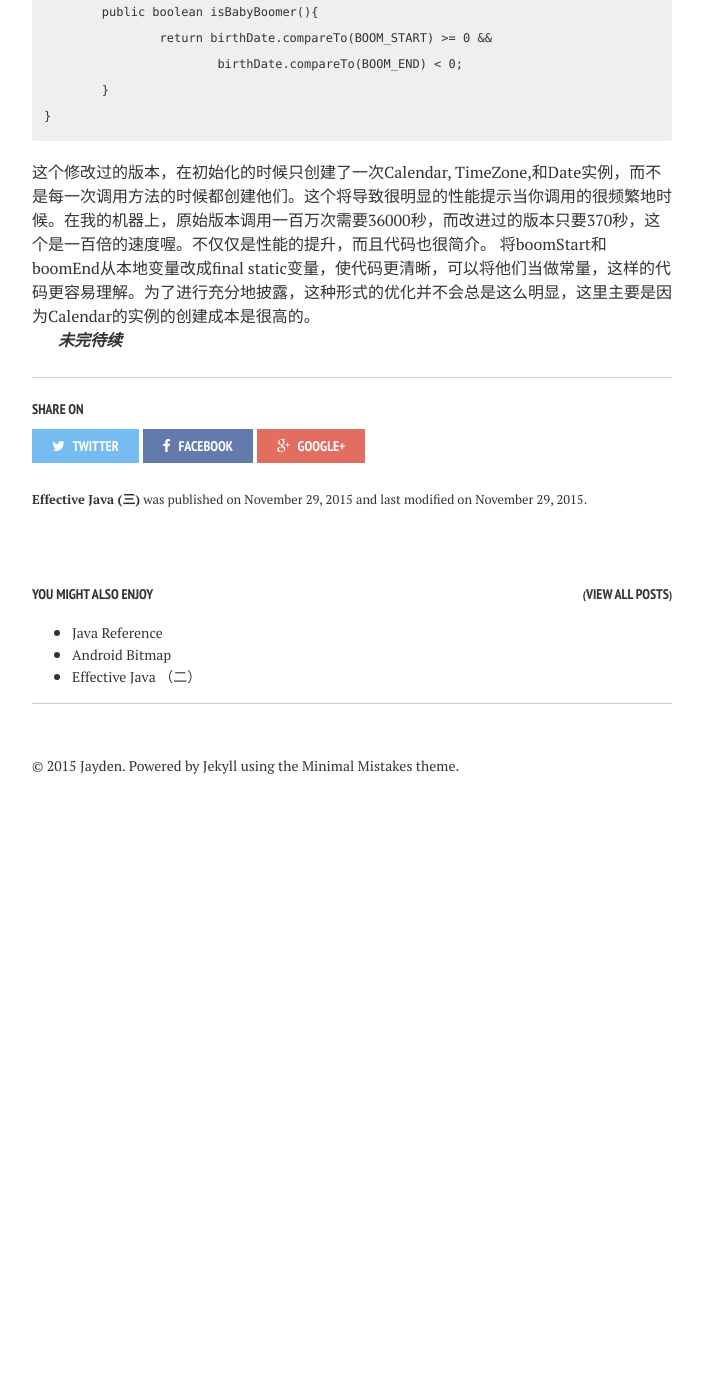
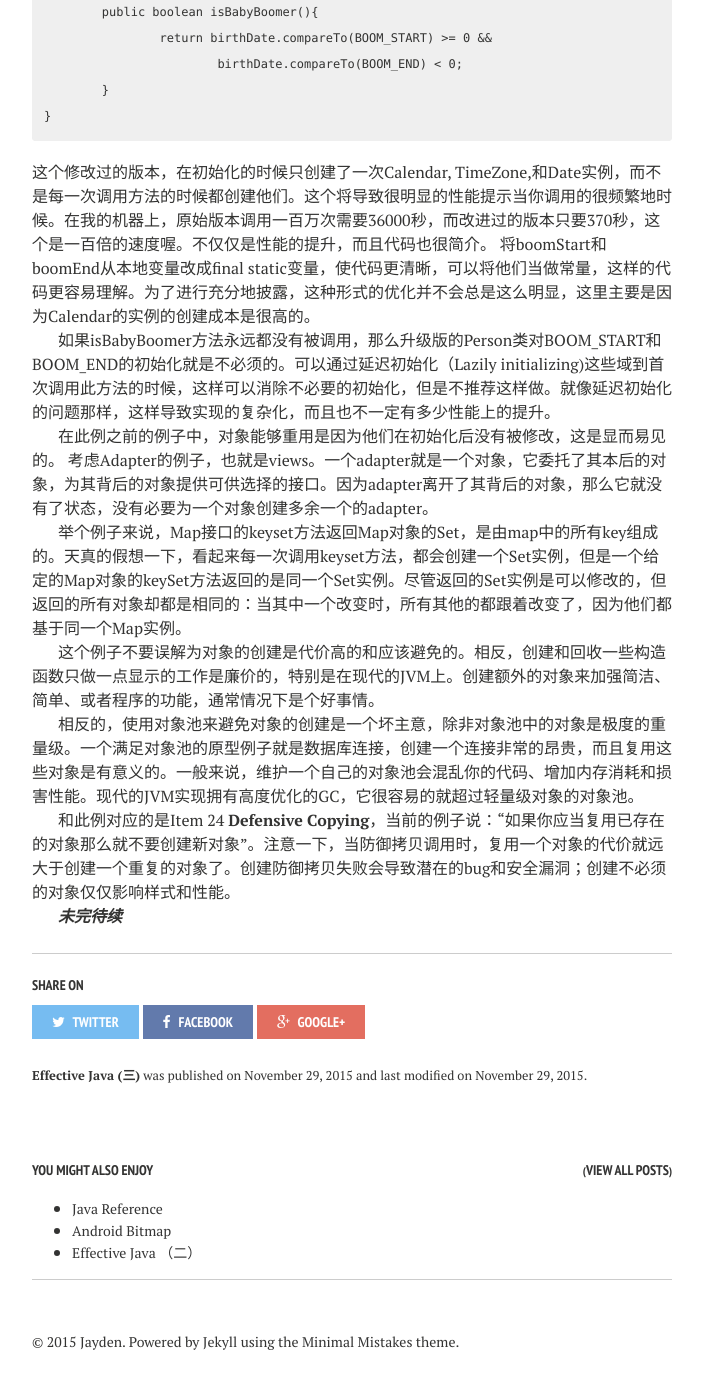
Before and after one commit to dreamhb/dreamhb.github.io, a Jekyll site: the page built from _posts/2015-11-29-Effective-Java-Three.md, in a window 1280 px wide and 1400 px high, scrolled down 1729 px. Shown: the top 1389 px of the window, without its empty margins (288-991 px from the left). Built offline with Jekyll 4.4.1, drawn with Linux system fonts in a browser that asks for light colours; nearby versions of some CDN libraries; comment, search, counter and statistics services are not loaded; before the commit the page ends 2553 px from its top, so only the background shows below that.

Commit message:
complete item4

```diff
--- a/_posts/2015-11-29-Effective-Java-Three.md
+++ b/_posts/2015-11-29-Effective-Java-Three.md
@@ -1,7 +1,7 @@
 ---
 layout: post
 title:  Effective Java (三)
-excerpt: "避免创建重复的对象"
+excerpt: "避免创建重复的对象,如果可以复用，那就不要新创建，如果创建一些小的和简单的对象却是可以的"
 modified: 2015-11-29
 tags: [java, reading note]
 comments: true
@@ -74,4 +74,17 @@ class Person{
 这个修改过的版本，在初始化的时候只创建了一次Calendar, TimeZone,和Date实例，而不是每一次调用方法的时候都创建他们。这个将导致很明显的性能提示当你调用的很频繁地时候。在我的机器上，原始版本调用一百万次需要36000秒，而改进过的版本只要370秒，这个是一百倍的速度喔。不仅仅是性能的提升，而且代码也很简介。
 将boomStart和boomEnd从本地变量改成final static变量，使代码更清晰，可以将他们当做常量，这样的代码更容易理解。为了进行充分地披露，这种形式的优化并不会总是这么明显，这里主要是因为Calendar的实例的创建成本是很高的。
 
+如果isBabyBoomer方法永远都没有被调用，那么升级版的Person类对BOOM_START和BOOM_END的初始化就是不必须的。可以通过延迟初始化（Lazily initializing)这些域到首次调用此方法的时候，这样可以消除不必要的初始化，但是不推荐这样做。就像延迟初始化的问题那样，这样导致实现的复杂化，而且也不一定有多少性能上的提升。
+
+在此例之前的例子中，对象能够重用是因为他们在初始化后没有被修改，这是显而易见的。
+考虑Adapter的例子，也就是views。一个adapter就是一个对象，它委托了其本后的对象，为其背后的对象提供可供选择的接口。因为adapter离开了其背后的对象，那么它就没有了状态，没有必要为一个对象创建多余一个的adapter。
+
+举个例子来说，Map接口的keyset方法返回Map对象的Set，是由map中的所有key组成的。天真的假想一下，看起来每一次调用keyset方法，都会创建一个Set实例，但是一个给定的Map对象的keySet方法返回的是同一个Set实例。尽管返回的Set实例是可以修改的，但返回的所有对象却都是相同的：当其中一个改变时，所有其他的都跟着改变了，因为他们都基于同一个Map实例。
+
+这个例子不要误解为对象的创建是代价高的和应该避免的。相反，创建和回收一些构造函数只做一点显示的工作是廉价的，特别是在现代的JVM上。创建额外的对象来加强简洁、简单、或者程序的功能，通常情况下是个好事情。
+
+相反的，使用对象池来避免对象的创建是一个坏主意，除非对象池中的对象是极度的重量级。一个满足对象池的原型例子就是数据库连接，创建一个连接非常的昂贵，而且复用这些对象是有意义的。一般来说，维护一个自己的对象池会混乱你的代码、增加内存消耗和损害性能。现代的JVM实现拥有高度优化的GC，它很容易的就超过轻量级对象的对象池。
+
+和此例对应的是Item 24 **Defensive Copying**，当前的例子说：“如果你应当复用已存在的对象那么就不要创建新对象”。注意一下，当防御拷贝调用时，复用一个对象的代价就远大于创建一个重复的对象了。创建防御拷贝失败会导致潜在的bug和安全漏洞；创建不必须的对象仅仅影响样式和性能。
+
 ***未完待续***
```
